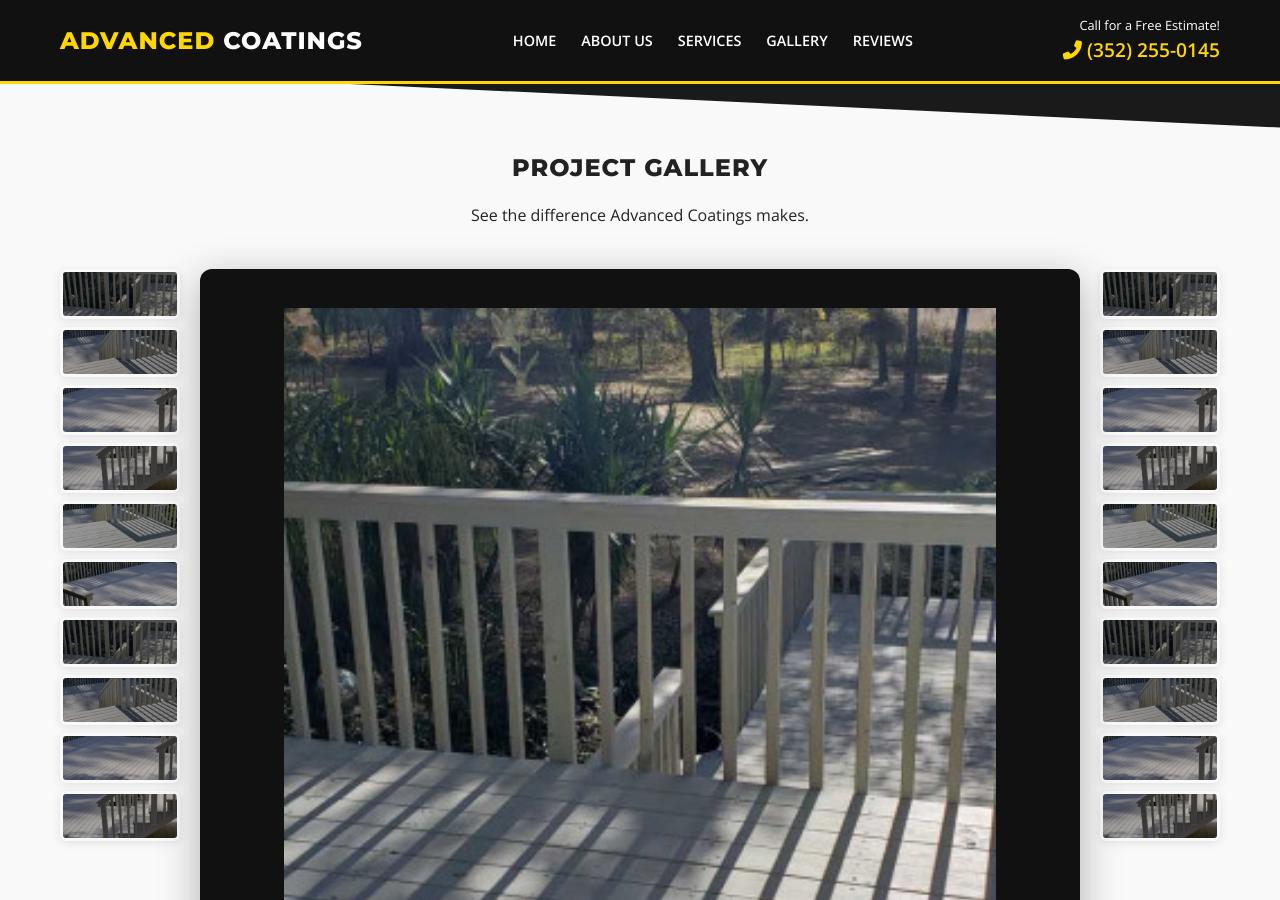
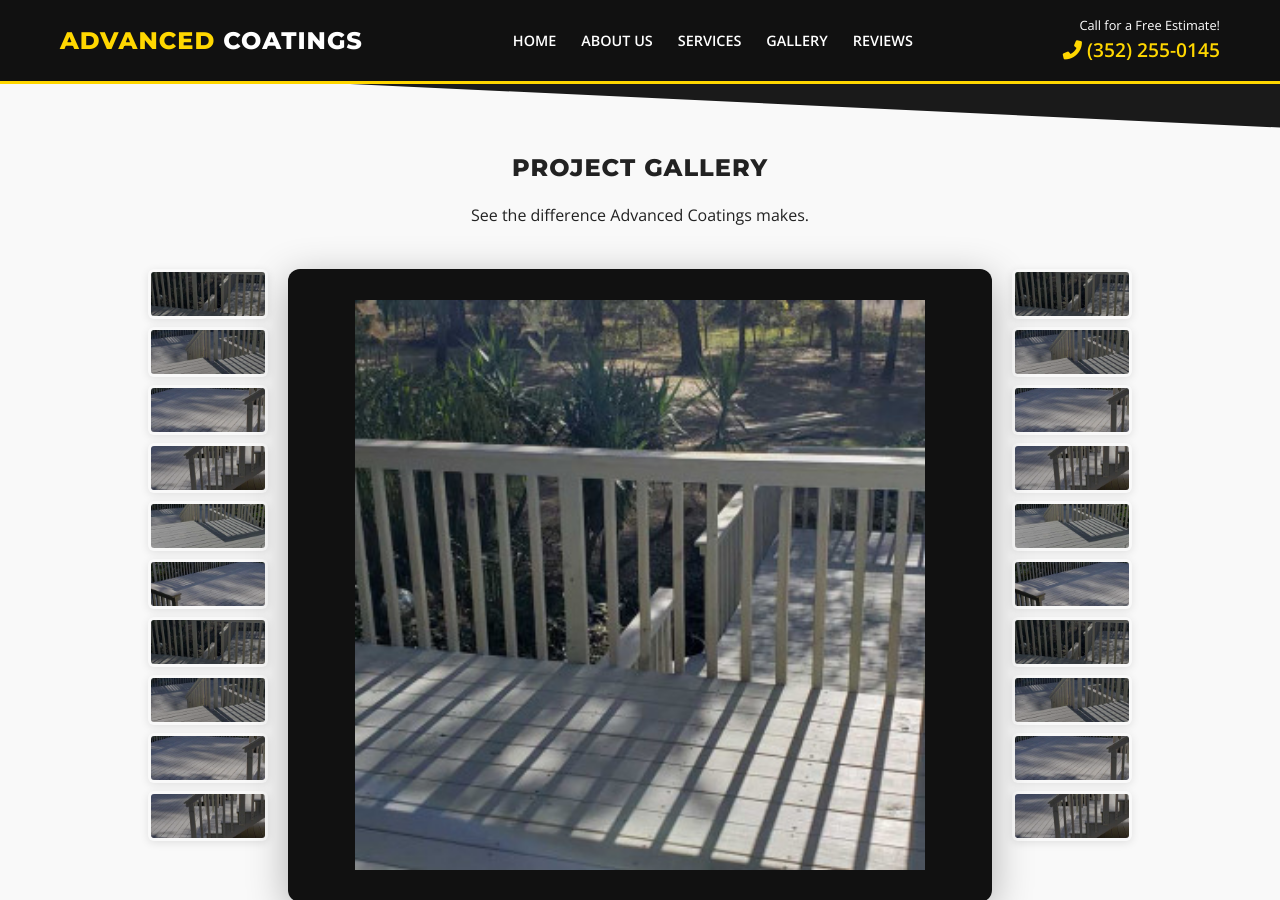
Before and after one commit to JamesBrownR/Advance-Coatings, a Jekyll site: the page built from index.html, in a window 1280 px wide and 900 px high, scrolled down 3245 px. Built offline with Jekyll 4.4.1, drawn with Linux system fonts in a browser that asks for light colours.

Commit message:
Update styles.html

```diff
--- a/_includes/styles.html
+++ b/_includes/styles.html
@@ -279,6 +279,7 @@
     gap: 20px;
     align-items: stretch;
     min-height: 600px;
+    justify-content:center;
   }
 
   /* Thumbnail Strips - Left Side */
@@ -355,7 +356,14 @@
     overflow: hidden;
     box-shadow: 0 10px 40px rgba(0,0,0,0.3);
     cursor: pointer;
-    width: 90vw;
+    width: 55vw;
+  }
+  @media(max-width:800px){
+
+
+    {
+        width: 90vw;
+    }
   }
 
   .center-preview img {
```
